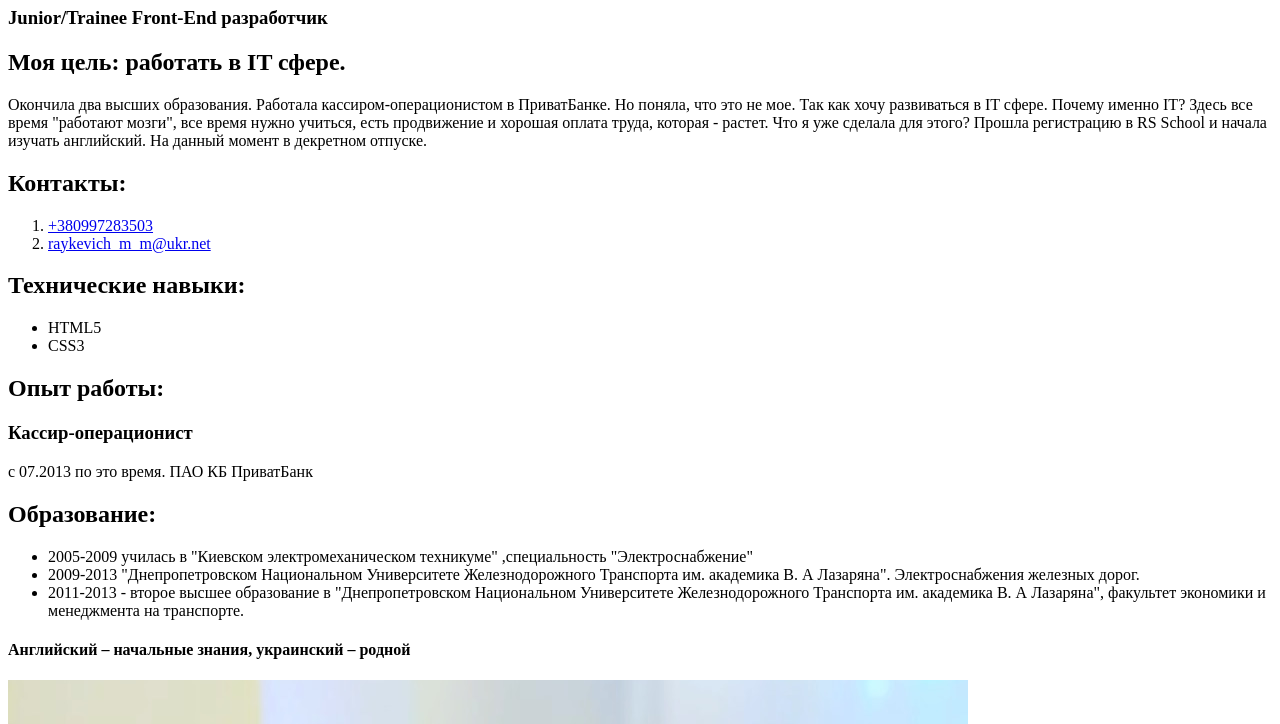
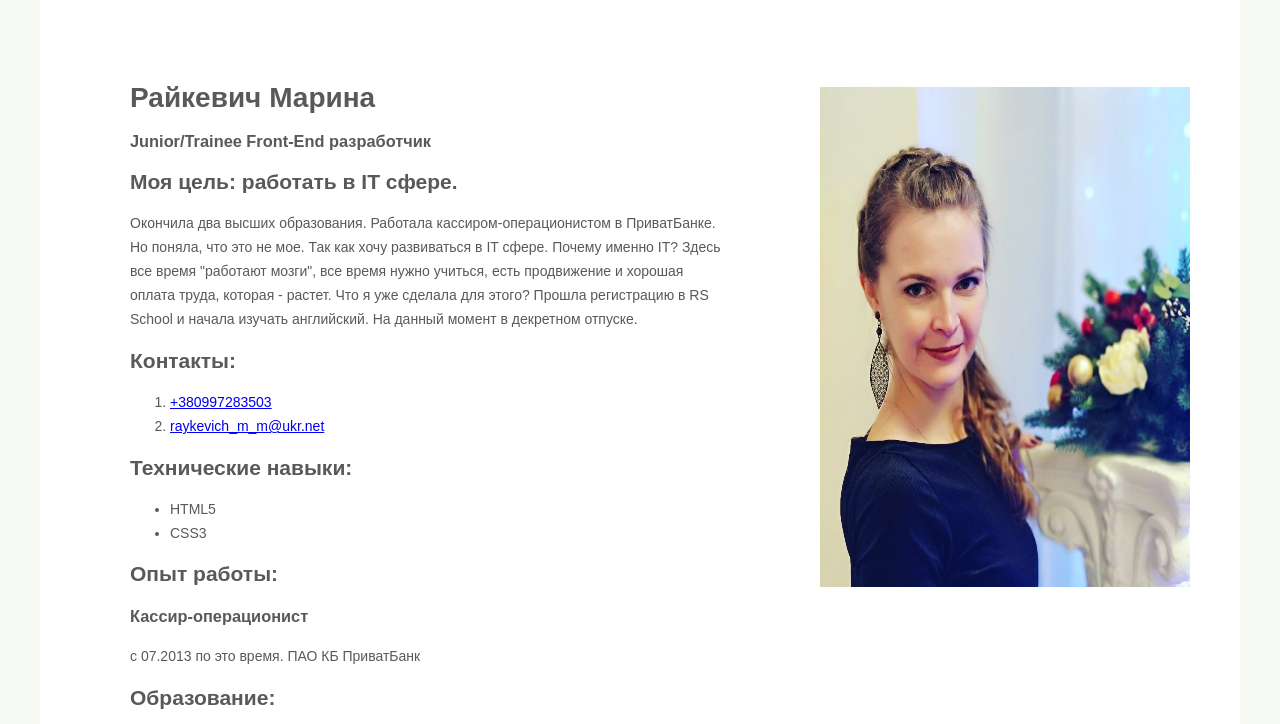
Before and after one commit to Marinka89/rsschool-cv, a plain HTML site: page index.html in a window 1280 px wide. Shown: the part 73-797 px from the top of the page. Drawn offline with Linux system fonts and the light colour scheme.

Commit message:
fix: html, css file

```diff
--- a/index.html
+++ b/index.html
@@ -5,12 +5,14 @@
     <meta charset="UTF-8">
     <meta http-equiv="X-UA-Compatible" content="IE=edge">
     <meta name="viewport" content="width=device-width, initial-scale=1.0">
-    <title>Document</title>
+    <title>Резюме</title>
+    <link rel="stylesheet" href="style.css">
 </head>
 
 <body>
-    <div>
-        <div>
+    <div class="main-container">
+        <div class="main-container-section">
+            <div class="about-me">
                 <h1>Райкевич Марина</h1>
                 <h3>Junior/Trainee Front-End разработчик</h3>
                 <h2>Моя цель: работать в IT сфере.</h2>
@@ -19,7 +21,7 @@
                     есть продвижение и хорошая оплата труда, которая - растет. Что я уже сделала для этого? Прошла регистрацию в RS
                     School и начала изучать английский. На данный момент в декретном отпуске. </p>
             </div>
-        <div>
+            <div class="my-contacts">
                     <h2>Контакты:</h2>
                 <ol>
                     <li>
@@ -30,14 +32,14 @@
                     </li>
                 </ol>
             </div>
-        <div>
+            <div class="tech-skills">
                 <h2>Технические навыки:</h2>
                 <ul>
                     <li>HTML5</li>
                     <li>CSS3</li>
                 </ul>
             </div>
-        <div>
+            <div class="my-work-experience">
                 <h2>Опыт работы:</h2>
                 <h3>Кассир-операционист</h3>
                 <p>
@@ -45,7 +47,7 @@
                     ПАО КБ ПриватБанк
                 </p>
             </div>
-        <div>
+            <div class="my-education">
                 <h2>Образование:</h2>
                 <ul>
                     <li>2005-2009 училась в "Киевском электромеханическом техникуме" ,специальность "Электроснабжение"</li>
@@ -57,10 +59,10 @@
             </div>
             <h4>Английский – начальные знания, украинский – родной</h4>
         </div>
-
-    <aside>
-        <img src="img/IMG_20181229_145054_178.jpg" alt="My photo">
+        <aside class="sidebar-section">
+            <img width="370" height="500" src="img/IMG_20181229_145054_178.jpg" alt="My photo">
         </aside>
+    </div>
 
 </body>
 
--- a/style.css
+++ b/style.css
@@ -0,0 +1,34 @@
+body {
+    font-family: 'Montserrat', sans-serif;
+
+    background-color: #f7faf5;
+}
+.main-container {
+    display: flex;
+    background-color: #ffffff;
+    width: 1200px;
+    margin: 40px auto;
+    color: #595959;
+}
+.main-container-section {
+    padding: 100px 90px ;
+}
+.about-me, .my-contacts, .sidebar-section, .my-work-experience, .my-education, .tech-skills {
+    width: 600px;
+    font-style: normal;
+    font-weight: normal;
+    font-size: 14px;
+    line-height: 24px;
+
+}
+
+
+
+
+.sidebar-section {
+    background-color: #ffffff;
+    width: 370px;
+    padding: 120px 0;
+    margin-right: auto;
+
+}
```
Lines whose indentation alone changed are shown as unchanged.
